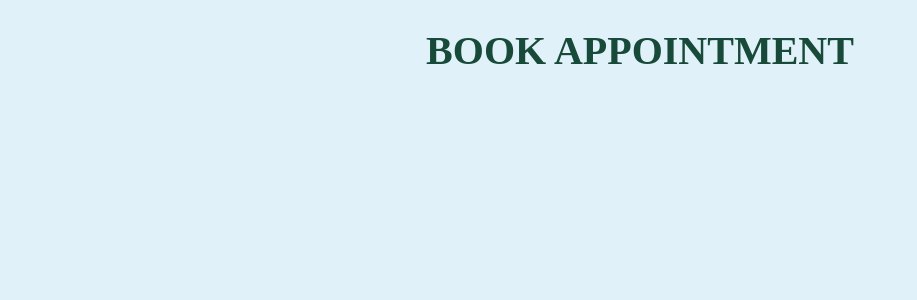
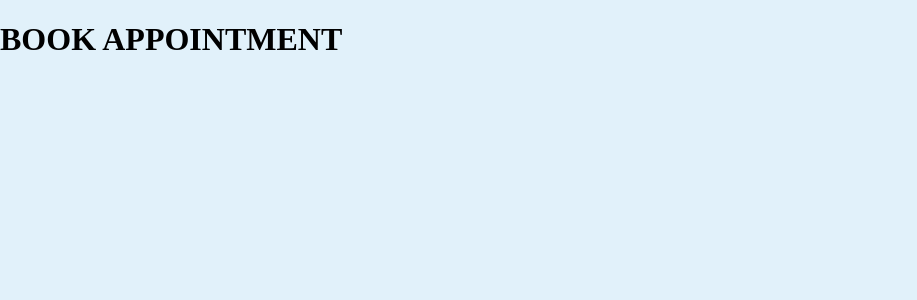
Before and after one commit to kushwahaPrashant24/Apna-Aspatal, a React (Vite) app: page /Appointment in a window 1280 px wide. Shown: the top 300 px of the page, without its empty margins (0-917 px from the left). Built offline with nearby package versions, Linux system fonts and the light colour scheme.

Commit message:
added the appoint section

```diff
--- /dev/null
+++ b/src/component/Appointment/Appo/Appoint.jsx
@@ -0,0 +1,8 @@
+import React from "react";
+
+function Appoint() {
+    return <div>
+
+    </div>
+}
+export default Appoint;
--- a/src/component/Appointment/Appointment.jsx
+++ b/src/component/Appointment/Appointment.jsx
@@ -1,12 +1,12 @@
 import React from 'react';
-import "./Appointment.scss";
-import AppointmentForm from './AppointmentForm';
+import Appoint from './Appo/Appoint';
+
 
 export default function Appointment  () {
   return (
     <div id='Appointment'>
       <h1>BOOK APPOINTMENT</h1>
-
+      <Appoint />
     </div>
   )
 }
--- a/src/component/Appointment/Appointment.scss
+++ /dev/null
@@ -1,26 +0,0 @@
-#Appointment{
-
-    width: 100vw;
-    display: flex;
-    flex-direction: column;
-
-    h1{
-        font-size: 2.5rem;
-        font-weight: 900;
-        width: 100vw;
-        color: rgb(23, 74, 57);
-        text-align: center;
-    }
-
-}
-
-
-#AppointmentForm{
-
-    height: 100%;
-
-    form{
-        display: flex;
-    flex-direction: column;
-    }
-}
--- a/src/component/Appointment/AppointmentForm.jsx
+++ /dev/null
@@ -1,43 +0,0 @@
-import React from "react";
-
-
-
-function AppointmentForm() {
-  return (
-    <div id="AppointmentForm">
-      <form>
-        <label>
-          Full Name:
-          <input type="text" name="name" />
-        </label>
-        <label>
-          Age:
-          <input type="text" name="name" />
-        </label>
-
-        <label>
-          Gender:
-          <select>
-          <option value="mango">Select Gender</option>
-            <option value="grapefruit">Male</option>
-            <option value="lime">Female</option>
-            <option value="coconut">Other</option>
-
-          </select>
-          <input type="text" name="name" />
-        </label>
-        <label>
-          Name:
-          <input type="text" name="name" />
-        </label>
-        /**Appointment Details*/
-
-
-        <textarea></textarea>
-        <input type="submit" value="Submit" />
-      </form>
-    </div>
-  );
-}
-
-export default AppointmentForm;
```
Also changed, not shown: package.json (+6 -1 lines), src/component/Appointment/Date.jsx (deleted), 1 other file (tests, documents, lock files or other folders).
